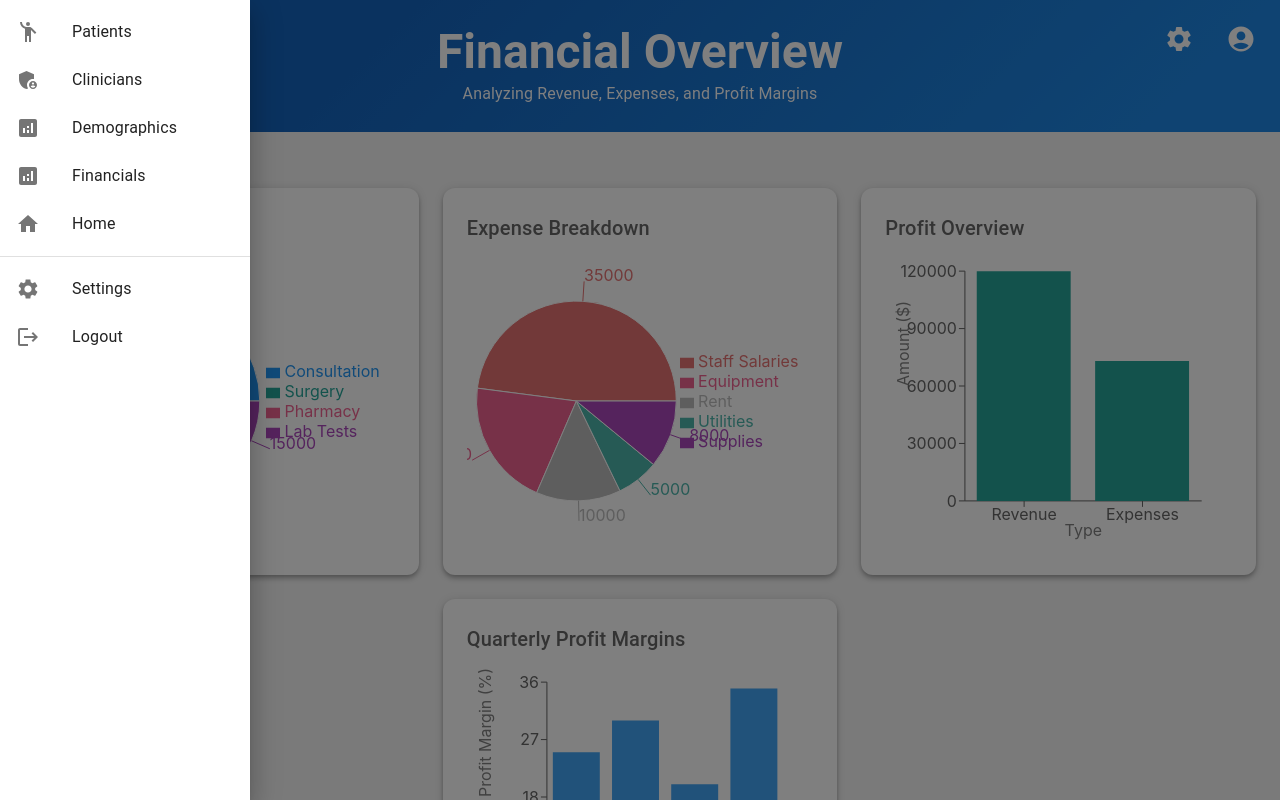
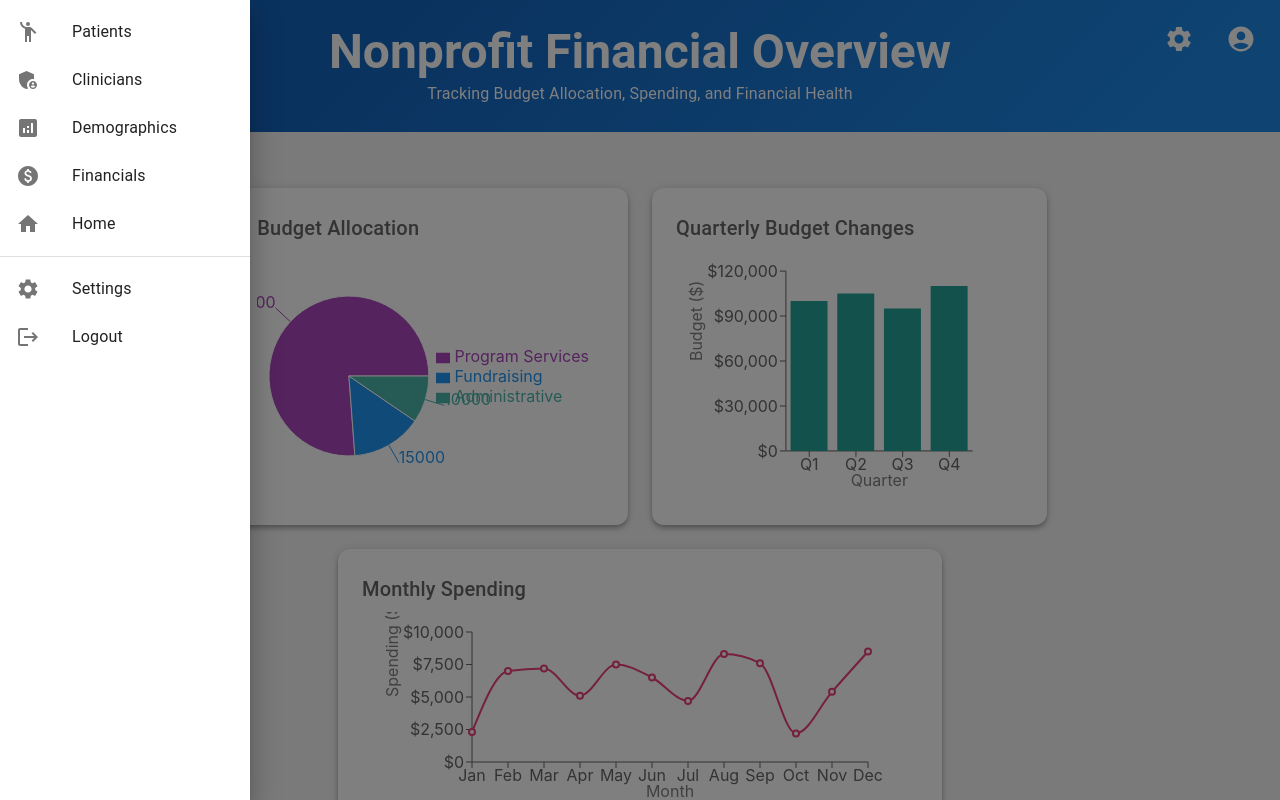
Before and after one commit to cfgcolumbus24/Team-15, a React (Create React App) app in the folder frontend/: page /financials in a window 1280 px wide. Both pictures are taken after a click on the button 48 px from the left and 40 px from the top of the page. Shown: the top 800 px of the page. Built offline with nearby package versions, Linux system fonts and the light colour scheme.

Commit message:
Completed financial page UI

```diff
--- a/frontend/src/pages/financials.tsx
+++ b/frontend/src/pages/financials.tsx
@@ -19,37 +19,40 @@ import {
   YAxis,
   Tooltip,
   ResponsiveContainer,
+  LineChart,
+  Line,
 } from 'recharts';
-import { blue, grey, pink, purple, teal, green, red } from '@mui/material/colors';
+import { blue, grey, pink, purple, teal } from '@mui/material/colors';
 import SettingsIcon from '@mui/icons-material/Settings';
 import AccountCircleIcon from '@mui/icons-material/AccountCircle';
 
-// Sample financial data
-const revenueData = [
-  { name: 'Consultation', value: 50000 },
-  { name: 'Surgery', value: 30000 },
-  { name: 'Pharmacy', value: 20000 },
-  { name: 'Lab Tests', value: 15000 },
+// Sample nonprofit financial data
+const budgetAllocationData = [
+  { category: 'Program Services', amount: 80000 },
+  { category: 'Fundraising', amount: 15000 },
+  { category: 'Administrative', amount: 10000 },
 ];
 
-const expenseData = [
-  { name: 'Staff Salaries', value: 35000 },
-  { name: 'Equipment', value: 15000 },
-  { name: 'Rent', value: 10000 },
-  { name: 'Utilities', value: 5000 },
-  { name: 'Supplies', value: 8000 },
+const monthlySpendingData = [
+  { month: 'Jan', spending: 2300 },
+  { month: 'Feb', spending: 7000 },
+  { month: 'Mar', spending: 7200 },
+  { month: 'Apr', spending: 5100 },
+  { month: 'May', spending: 7500 },
+  { month: 'Jun', spending: 6500 },
+  { month: 'Jul', spending: 4700 },
+  { month: 'Aug', spending: 8300 },
+  { month: 'Sep', spending: 7600 },
+  { month: 'Oct', spending: 2200 },
+  { month: 'Nov', spending: 5400 },
+  { month: 'Dec', spending: 8500 },
 ];
 
-const profitData = [
-  { name: 'Revenue', value: 120000 },
-  { name: 'Expenses', value: 73000 },
-];
-
-const profitMarginData = [
-  { name: 'Q1', profitMargin: 25 },
-  { name: 'Q2', profitMargin: 30 },
-  { name: 'Q3', profitMargin: 20 },
-  { name: 'Q4', profitMargin: 35 },
+const budgetChangesData = [
+  { quarter: 'Q1', budget: 100000 },
+  { quarter: 'Q2', budget: 105000 },
+  { quarter: 'Q3', budget: 95000 },
+  { quarter: 'Q4', budget: 110000 },
 ];
 
 const Financials: React.FC = () => {
@@ -61,21 +64,22 @@ const Financials: React.FC = () => {
         mb={4}
         p={3}
         sx={{
-            background: `linear-gradient(135deg, ${blue[800]} 30%, ${blue[600]} 90%)`,
-            color: 'white',
-            borderRadius: 0,
-            position: 'relative',
+          background: `linear-gradient(135deg, ${blue[800]} 30%, ${blue[600]} 90%)`,
+          color: 'white',
+          borderRadius: 0,
+          position: 'relative',
         }}
       >
         <Dropdown />
 
         <Typography variant="h3" fontWeight="bold">
-          Financial Overview
+          Nonprofit Financial Overview
         </Typography>
         <Typography variant="subtitle1">
-          Analyzing Revenue, Expenses, and Profit Margins
+          Tracking Budget Allocation, Spending, and Financial Health
         </Typography>
 
+        {/* Icons for Settings and Profile */}
         <Box position="absolute" top={16} right={16} display="flex" gap={2}>
           <IconButton sx={{ color: 'white', '&:hover': { backgroundColor: blue[300] } }}>
             <SettingsIcon sx={{ fontSize: 30 }} />
@@ -87,25 +91,24 @@ const Financials: React.FC = () => {
       </Box>
 
       <Box p={3} bgcolor={grey[100]} minHeight="100vh">
-        {/* Financials Cards */}
         <Grid container spacing={3} justifyContent="center">
-          {/* Revenue Distribution Card */}
+          {/* Top Row: Budget Allocation and Quarterly Budget Changes */}
           <Grid item xs={12} sm={6} md={4}>
             <Card sx={{ boxShadow: 4, borderRadius: 3 }}>
               <CardContent sx={{ padding: 3 }}>
                 <Typography variant="h6" color="text.secondary" gutterBottom>
-                  Revenue Breakdown
+                  Budget Allocation
                 </Typography>
                 <Box display="flex" justifyContent="center" alignItems="center">
-                  <ResponsiveContainer width="100%" height={300}>
+                  <ResponsiveContainer width="100%" height={250}>
                     <PieChart>
-                      <Pie data={revenueData} dataKey="value" nameKey="name" cx="50%" cy="50%" outerRadius={100} fill={green[400]} label>
-                        {revenueData.map((entry, index) => (
-                          <Cell key={`cell-${index}`} fill={[blue[500], teal[400], pink[300], purple[400]][index % 4]} />
+                      <Pie data={budgetAllocationData} dataKey="amount" nameKey="category" cx="50%" cy="50%" outerRadius={80} fill={blue[400]} label>
+                        {budgetAllocationData.map((entry, index) => (
+                          <Cell key={`cell-${index}`} fill={[purple[400], blue[500], teal[300]][index % 3]} />
                         ))}
                       </Pie>
                       <Legend layout="vertical" align="right" verticalAlign="middle" />
-                      <Tooltip wrapperStyle={{ backgroundColor: 'white', border: '1px solid #ccc', borderRadius: '5px', padding: '10px' }} />
+                      <Tooltip formatter={(value) => `$${value.toLocaleString()}`} />
                     </PieChart>
                   </ResponsiveContainer>
                 </Box>
@@ -113,44 +116,22 @@ const Financials: React.FC = () => {
             </Card>
           </Grid>
 
-          {/* Expense Distribution Card */}
           <Grid item xs={12} sm={6} md={4}>
             <Card sx={{ boxShadow: 4, borderRadius: 3 }}>
               <CardContent sx={{ padding: 3 }}>
                 <Typography variant="h6" color="text.secondary" gutterBottom>
-                  Expense Breakdown
+                  Quarterly Budget Changes
                 </Typography>
                 <Box display="flex" justifyContent="center" alignItems="center">
-                  <ResponsiveContainer width="100%" height={300}>
-                    <PieChart>
-                      <Pie data={expenseData} dataKey="value" nameKey="name" cx="50%" cy="50%" outerRadius={100} fill={red[400]} label>
-                        {expenseData.map((entry, index) => (
-                          <Cell key={`cell-${index}`} fill={[red[300], pink[300], grey[400], teal[300], purple[400]][index % 5]} />
-                        ))}
-                      </Pie>
-                      <Legend layout="vertical" align="right" verticalAlign="middle" />
-                      <Tooltip wrapperStyle={{ backgroundColor: 'white', border: '1px solid #ccc', borderRadius: '5px', padding: '10px' }} />
-                    </PieChart>
-                  </ResponsiveContainer>
-                </Box>
-              </CardContent>
-            </Card>
-          </Grid>
-
-          {/* Profit Overview Card */}
-          <Grid item xs={12} sm={6} md={4}>
-            <Card sx={{ boxShadow: 4, borderRadius: 3 }}>
-              <CardContent sx={{ padding: 3 }}>
-                <Typography variant="h6" color="text.secondary" gutterBottom>
-                  Profit Overview
-                </Typography>
-                <Box display="flex" justifyContent="center" alignItems="center">
-                  <ResponsiveContainer width="100%" height={300}>
-                    <BarChart data={profitData} margin={{ top: 20, right: 30, left: 20, bottom: 20 }}>
-                      <XAxis dataKey="name" label={{ value: 'Type', position: 'insideBottom', offset: -5 }} />
-                      <YAxis label={{ value: 'Amount ($)', angle: -90, position: 'insideLeft', offset: -2 }} />
-                      <Tooltip wrapperStyle={{ backgroundColor: 'white', border: '1px solid #ccc', borderRadius: '5px', padding: '10px' }} />
-                      <Bar dataKey="value" fill={teal[400]} />
+                  <ResponsiveContainer width="100%" height={250}>
+                    <BarChart data={budgetChangesData} margin={{ top: 20, right: 50, left: 50, bottom: 20 }}>
+                      <XAxis dataKey="quarter" label={{ value: 'Quarter', position: 'insideBottom', offset: -5 }} />
+                      <YAxis
+                        label={{ value: 'Budget ($)', angle: -90, position: 'insideLeft', offset: -30 }}
+                        tickFormatter={(value) => `$${value.toLocaleString()}`}
+                      />
+                      <Tooltip formatter={(value) => `$${value.toLocaleString()}`} />
+                      <Bar dataKey="budget" fill={teal[400]} />
                     </BarChart>
                   </ResponsiveContainer>
                 </Box>
@@ -158,21 +139,24 @@ const Financials: React.FC = () => {
             </Card>
           </Grid>
 
-          {/* Quarterly Profit Margins Card */}
-          <Grid item xs={12} sm={6} md={4}>
+          {/* Bottom Row: Monthly Spending Trend */}
+          <Grid item xs={12} sm={6} md={6}>
             <Card sx={{ boxShadow: 4, borderRadius: 3 }}>
               <CardContent sx={{ padding: 3 }}>
                 <Typography variant="h6" color="text.secondary" gutterBottom>
-                  Quarterly Profit Margins
+                  Monthly Spending
                 </Typography>
                 <Box display="flex" justifyContent="center" alignItems="center">
-                  <ResponsiveContainer width="100%" height={300}>
-                    <BarChart data={profitMarginData} margin={{ top: 20, right: 30, left: 20, bottom: 20 }}>
-                      <XAxis dataKey="name" label={{ value: 'Quarter', position: 'insideBottom', offset: -5 }} />
-                      <YAxis label={{ value: 'Profit Margin (%)', angle: -90, position: 'insideLeft', offset: -2 }} />
-                      <Tooltip wrapperStyle={{ backgroundColor: 'white', border: '1px solid #ccc', borderRadius: '5px', padding: '10px' }} />
-                      <Bar dataKey="profitMargin" fill={blue[400]} />
-                    </BarChart>
+                  <ResponsiveContainer width="100%" height={200}>
+                    <LineChart data={monthlySpendingData} margin={{ top: 20, right: 50, left: 50, bottom: 20 }}>
+                      <XAxis dataKey="month" label={{ value: 'Month', position: 'insideBottom', offset: -5 }} />
+                      <YAxis
+                        label={{ value: 'Spending ($)', angle: -90, position: 'insideLeft', offset: -20 }}
+                        tickFormatter={(value) => `$${value.toLocaleString()}`}
+                      />
+                      <Tooltip formatter={(value) => `$${value.toLocaleString()}`} />
+                      <Line type="monotone" dataKey="spending" stroke={pink[400]} strokeWidth={2} />
+                    </LineChart>
                   </ResponsiveContainer>
                 </Box>
               </CardContent>
--- a/frontend/src/pages/list.tsx
+++ b/frontend/src/pages/list.tsx
@@ -15,6 +15,7 @@ import LogoutIcon from "@mui/icons-material/Logout";
 import AdminPanelSettingsIcon from '@mui/icons-material/AdminPanelSettings';
 import EmojiPeopleIcon from '@mui/icons-material/EmojiPeople';
 import AnalyticsIcon from '@mui/icons-material/Analytics';
+import PaidIcon from '@mui/icons-material/Paid';
 import { useNavigate } from "react-router-dom";
 
 function Dropdown() {
@@ -83,7 +84,7 @@ function Dropdown() {
         <ListItem disablePadding>
           <ListItemButton onClick={handleFinancials}> {/* Add click handler for Demographics */}
             <ListItemIcon>
-              <AnalyticsIcon />
+              <PaidIcon />
             </ListItemIcon>
             <ListItemText primary="Financials" />
           </ListItemButton>
```
